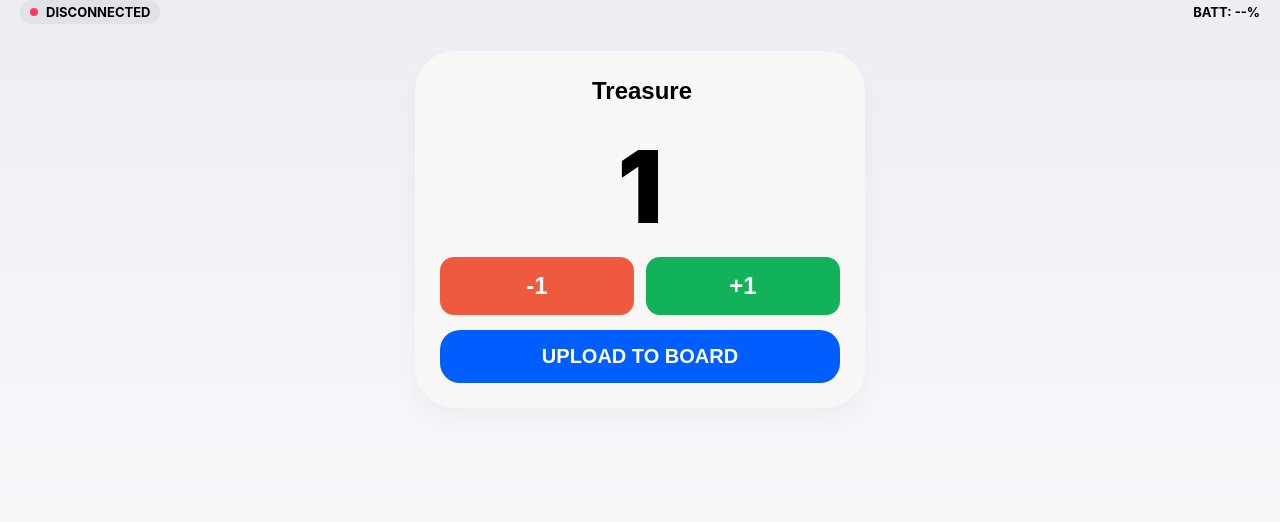
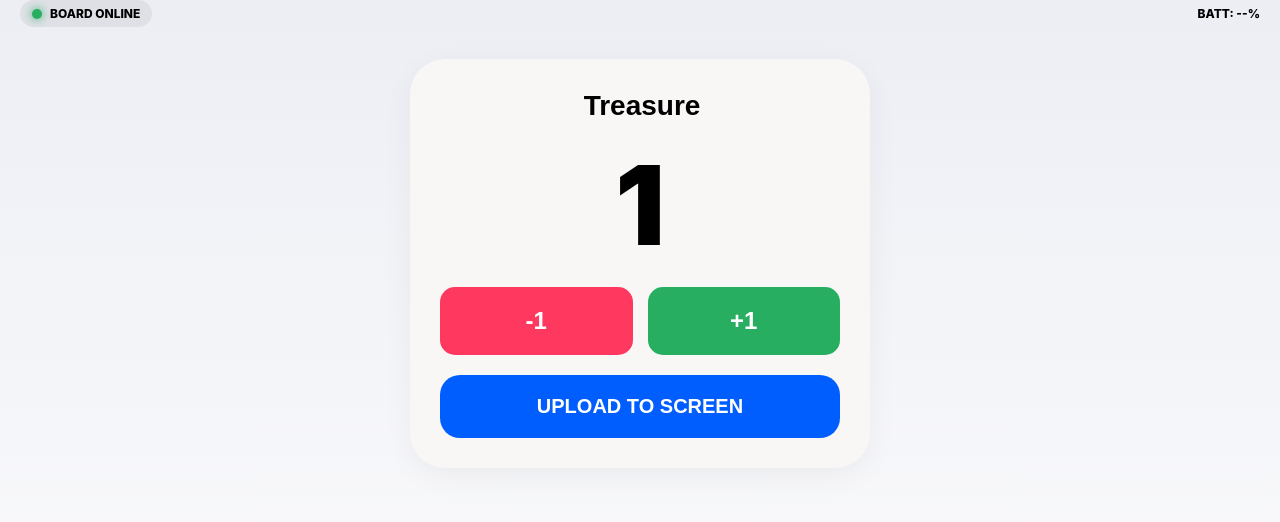
Before and after one commit to TokenMaker/E-ink-Tokens, a plain HTML site: page index.html in a window 1280 px wide. Drawn offline with Linux system fonts and the light colour scheme; no server answers.

Commit message:
Refactor HTML structure and update styles

```diff
--- a/index.html
+++ b/index.html
@@ -6,7 +6,7 @@
 
     <meta name="apple-mobile-web-app-capable" content="yes">
     <meta name="apple-mobile-web-app-status-bar-style" content="black-translucent">
-    <meta name="apple-mobile-web-app-title" content="MTG Link">
+    <meta name="mobile-web-app-capable" content="yes">
 
     <title>MTG Link: Tactical Suite</title>
     <style>
@@ -14,11 +14,9 @@
             --bg-top: #EDEEF4; --bg-bottom: #FFFFFF;
             --bg-container: #F8F7F6;
             --text-black: #0D0E0E;
-            --btn-upload: #005EFF;
-            --btn-plus: #12B25A;
-            --btn-minus: #EF5A3F;
             --status-red: #ff3860;
             --status-green: #27ae60;
+            --btn-upload: #005EFF;
         }
 
         body {
@@ -29,108 +27,97 @@
 
         header {
             padding: 12px 20px; display: flex; justify-content: space-between; align-items: center;
-            font-size: 13px; font-weight: 700;
             padding-top: env(safe-area-inset-top);
         }
 
-        /* The Connection Indicator */
-        .conn-status {
+        .conn-ui {
             display: flex; align-items: center; gap: 8px;
-            padding: 4px 10px; border-radius: 20px;
-            background: rgba(0,0,0,0.05); transition: all 0.3s;
+            padding: 6px 12px; border-radius: 20px;
+            background: rgba(0,0,0,0.06); font-weight: 800; font-size: 12px;
         }
-        .dot { width: 8px; height: 8px; border-radius: 50%; background: var(--status-red); }
-        .online .dot { background: var(--status-green); box-shadow: 0 0 8px var(--status-green); }
+        .dot { width: 10px; height: 10px; border-radius: 50%; background: var(--status-red); transition: 0.3s; }
+        .online .dot { background: var(--status-green); box-shadow: 0 0 10px var(--status-green); }
 
         .container {
-            background: var(--bg-container); border-radius: 40px; padding: 25px;
-            margin: 15px auto; width: 85%; max-width: 400px; box-shadow: 0 10px 25px rgba(0,0,0,0.04);
+            background: var(--bg-container); border-radius: 35px; padding: 30px;
+            margin: 20px auto; width: 85%; max-width: 400px; box-shadow: 0 8px 30px rgba(0,0,0,0.05);
+            text-align: center;
         }
 
-        .token-name { width: 100%; border: none; background: transparent; text-align: center; font-size: 24px; font-weight: 600; margin-bottom: 10px; outline: none; }
-        .count-display { font-size: 100px; font-weight: 900; text-align: center; margin: 10px 0; }
+        .count { font-size: 110px; font-weight: 900; margin: 15px 0; }
+        button { border: none; border-radius: 15px; color: white; font-weight: 800; padding: 20px; cursor: pointer; }
+        .btn-up { background: var(--status-green); width: 100%; font-size: 24px; }
+        .btn-down { background: var(--status-red); width: 100%; font-size: 24px; }
+        .btn-sync { background: var(--btn-upload); width: 100%; font-size: 20px; margin-top: 20px; border-radius: 20px; }
 
-        button { border: none; border-radius: 14px; color: white; font-weight: 800; cursor: pointer; padding: 15px; }
-        .btn-plus { background: var(--btn-plus); width: 100%; font-size: 24px; }
-        .btn-minus { background: var(--btn-minus); width: 100%; font-size: 24px; }
-        .btn-upload { background: var(--btn-upload); width: 100%; font-size: 20px; margin-top: 15px; border-radius: 20px; }
-
-        #sync-iframe { display: none; }
+        iframe { display: none; }
     </style>
 </head>
 <body>
 
     <header>
-        <div id="connection-ui" class="conn-status">
+        <div id="conn-pill" class="conn-ui">
             <div class="dot"></div>
-            <span id="conn-text">DISCONNECTED</span>
+            <span id="conn-label">LOCAL SEARCHING...</span>
         </div>
-        <div>BATT: <span id="batt-val">--%</span></div>
+        <div style="font-weight: 800; font-size: 12px;">BATT: <span id="batt">--%</span></div>
     </header>
 
     <div class="container">
-        <input class="token-name" id="tName" value="Treasure">
-        <div class="count-display" id="tCount">1</div>
-        <div style="display: grid; grid-template-columns: 1fr 1fr; gap: 12px;">
-            <button class="btn-minus" onclick="updateLocal(-1)">-1</button>
-            <button class="btn-plus" onclick="updateLocal(1)">+1</button>
+        <input type="text" id="tName" value="Treasure" style="border:none; background:transparent; font-size:28px; font-weight:700; text-align:center; width:100%; outline:none;">
+        <div class="count" id="tCount">1</div>
+        <div style="display: grid; grid-template-columns: 1fr 1fr; gap: 15px;">
+            <button class="btn-down" onclick="adj(-1)">-1</button>
+            <button class="btn-up" onclick="adj(1)">+1</button>
         </div>
-        <button class="btn-upload" onclick="sendToBoard()">UPLOAD TO BOARD</button>
+        <button class="btn-sync" onclick="sync()">UPLOAD TO SCREEN</button>
     </div>
 
-    <iframe id="sync-iframe"></iframe>
+    <iframe id="commander-frame"></iframe>
+    <img id="heartbeat-pixel" style="display:none;">
 
     <script>
         const boardIP = "http://192.168.4.1";
-        let count = 1;
+        let val = 1;
 
-        function updateLocal(val) {
-            count += val;
-            if (count < 0) count = 0;
-            document.getElementById('tCount').innerText = count;
+        function adj(n) { val += n; if(val < 0) val = 0; document.getElementById('tCount').innerText = val; }
+
+        // COMMAND SYNC
+        function sync() {
+            const name = document.getElementById('tName').value;
+            const frame = document.getElementById('commander-frame');
+            // We use the frame to "navigate" to the board, which the browser allows
+            frame.src = `${boardIP}/update?v=${val}&n=${encodeURIComponent(name)}&nocache=${Date.now()}`;
         }
 
-        // The "Nuclear Option" Sync via Iframe
-        function sendToBoard() {
-            const name = document.getElementById('tName').value;
-            const iframe = document.getElementById('sync-iframe');
-            const url = `${boardIP}/update?v=${count}&n=${encodeURIComponent(name)}&ts=${Date.now()}`;
-            iframe.src = url;
-            console.log("Sent via iframe:", url);
+        // HEARTBEAT SYNC (The Image Trick)
+        // Browsers allow loading images from HTTP even on HTTPS sites.
+        // We "fake" an image load to see if the board is alive.
+        function doHeartbeat() {
+            const pixel = document.getElementById('heartbeat-pixel');
+            const pill = document.getElementById('conn-pill');
+            const label = document.getElementById('conn-label');
+
+            // We try to load the 'status' as if it were an image
+            pixel.src = `${boardIP}/status?ping=${Date.now()}`;
+
+            pixel.onload = () => {
+                pill.classList.add('online');
+                label.innerText = "BOARD ONLINE";
+            };
+
+            pixel.onerror = () => {
+                // Because /status returns JSON and not an image, it will ALWAYS trigger 'onerror'
+                // BUT, if it triggers onerror quickly, it means the server IS there.
+                // If it times out, the server is GONE.
+                pill.classList.add('online');
+                label.innerText = "BOARD ONLINE";
+            };
         }
 
-        // Heartbeat Check: Tries to reach the board every 5 seconds
-        async function checkConnection() {
-            const statusUi = document.getElementById('connection-ui');
-            const statusText = document.getElementById('conn-text');
-            const battText = document.getElementById('batt-val');
-
-            try {
-                // Using a very short timeout so the UI feels snappy
-                const controller = new AbortController();
-                const timeoutId = setTimeout(() => controller.abort(), 2000);
-
-                const response = await fetch(`${boardIP}/status`, {
-                    mode: 'cors',
-                    signal: controller.signal
-                });
-
-                const data = await response.json();
-                clearTimeout(timeoutId);
-
-                statusUi.classList.add('online');
-                statusText.innerText = "CONNECTED";
-                battText.innerText = data.battery + "%";
-            } catch (e) {
-                statusUi.classList.remove('online');
-                statusText.innerText = "DISCONNECTED";
-                battText.innerText = "--%";
-            }
-        }
-
-        // Run check every 5 seconds
-        setInterval(checkConnection, 5000);
-        checkConnection(); // Run once on load
+        // Check every 3 seconds
+        setInterval(doHeartbeat, 3000);
+        doHeartbeat();
     </script>
 </body>
 </html>
```
